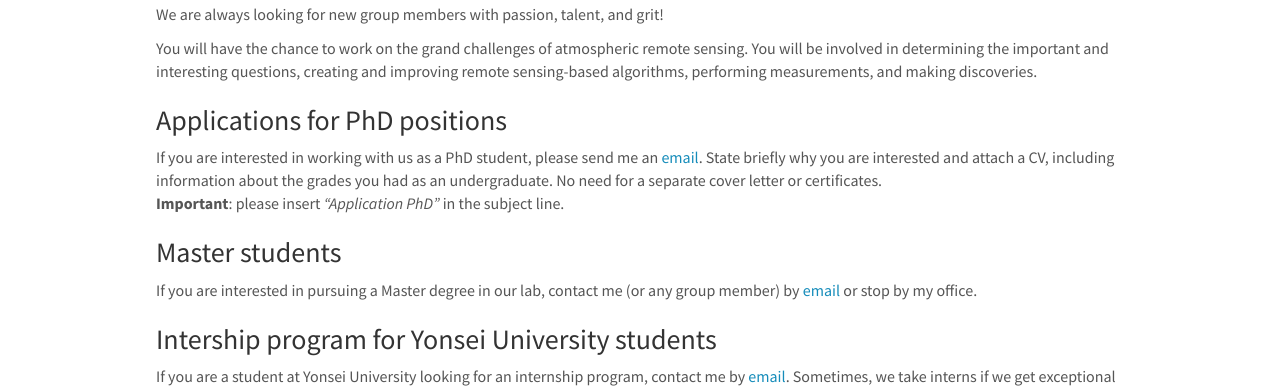
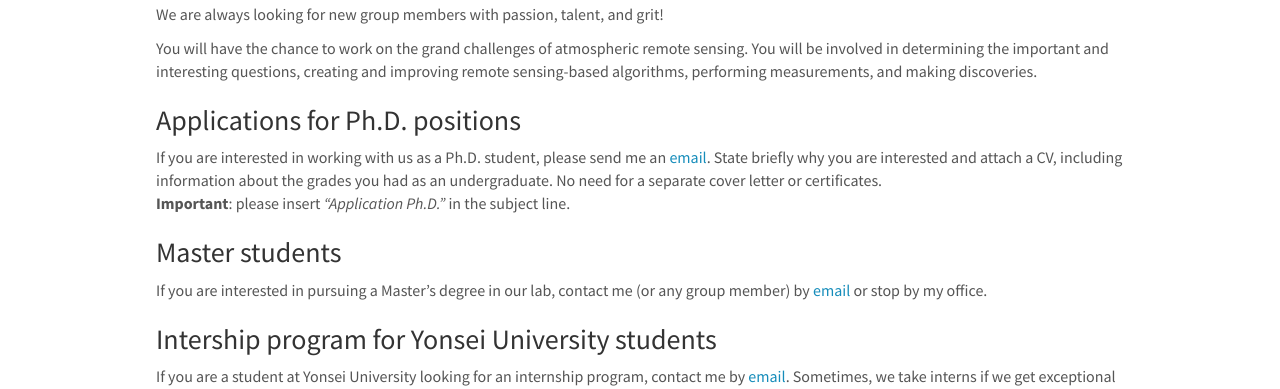
Before and after one commit to roo2003/roo2003.github.io, a Jekyll site: the page built from _pages/openings.md, in a window 1280 px wide and 900 px high. Shown: the part 145-534 px from the top of the window. Built offline with Jekyll 4.4.1, drawn with Linux system fonts in a browser that asks for light colours; nearby versions of some CDN libraries.

Commit message:
Initial commit of Jekyll blog

```diff
--- a/_pages/openings.md
+++ b/_pages/openings.md
@@ -12,12 +12,12 @@ We are always looking for new group members with passion, talent, and grit!
 
 You will have the chance to work on the grand challenges of atmospheric remote sensing. You will be involved in determining the important and interesting questions, creating and improving remote sensing-based algorithms, performing measurements, and making discoveries.
 
-### Applications for PhD positions
-If you are interested in working with us as a PhD student, please send me an [email](mailto:dbshin@yonsei.ac.kr). State briefly why you are interested and attach a CV, including information about the grades you had as an undergraduate. No need for a separate cover letter or certificates.
-**Important**: please insert _"Application PhD"_ in the subject line.
+### Applications for Ph.D. positions
+If you are interested in working with us as a Ph.D. student, please send me an [email](mailto:dbshin@yonsei.ac.kr). State briefly why you are interested and attach a CV, including information about the grades you had as an undergraduate. No need for a separate cover letter or certificates.
+**Important**: please insert _"Application Ph.D."_ in the subject line.
 
 ### Master students
-If you are interested in pursuing a Master degree in our lab, contact me (or any group member) by [email](mailto:dbshin@yonsei.ac.kr) or stop by my office.
+If you are interested in pursuing a Master's degree in our lab, contact me (or any group member) by [email](mailto:dbshin@yonsei.ac.kr) or stop by my office.
 
 ### Intership program for Yonsei University students
 If you are a student at Yonsei University looking for an internship program, contact me by [email](mailto:dbshin@yonsei.ac.kr). Sometimes, we take interns if we get exceptional applicants (this usually means very good grades in the related subjects).
```
